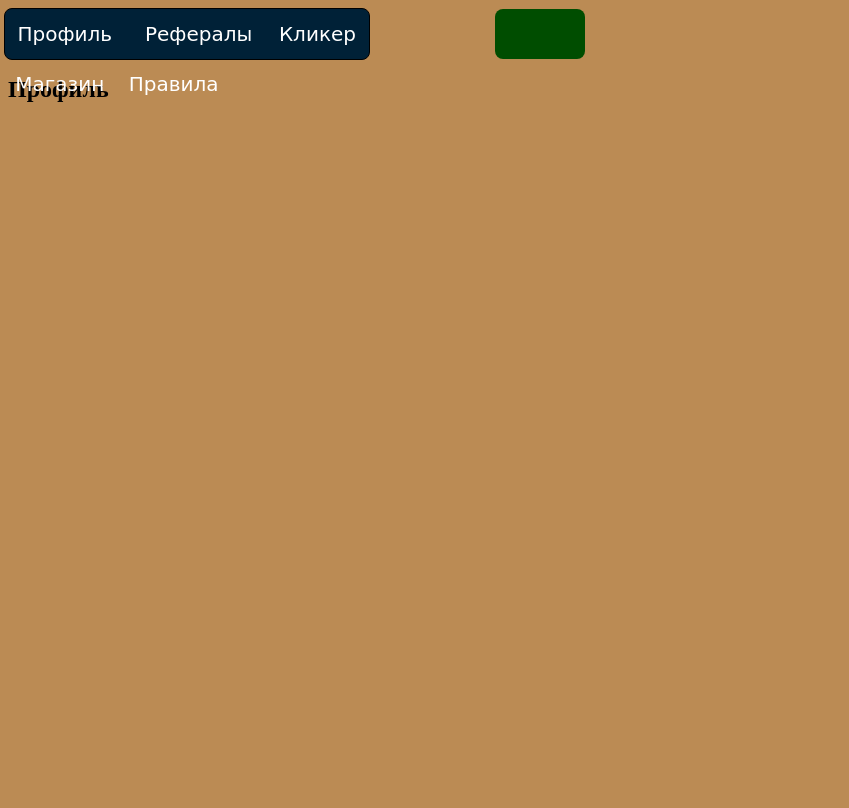
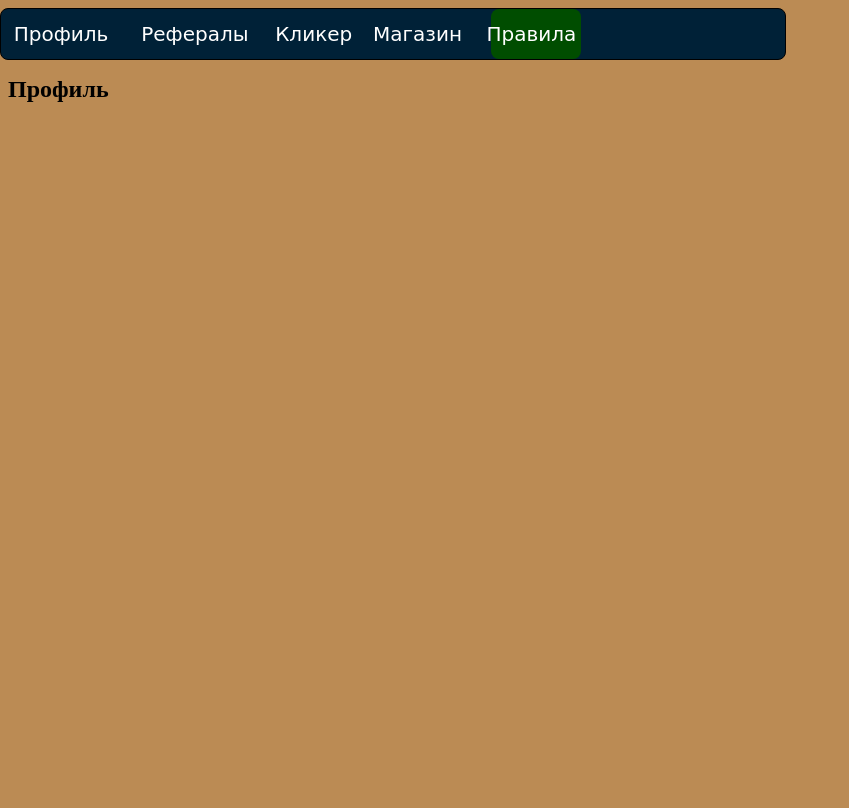
Before and after one commit to Dvutis/dvutis.github.io, a PHP site: page / in a window 1280 px wide. Shown: the whole page, without its empty margins (0-849 px from the left). Before the commit the page ends 102 px from the top, so only its background shows below. Run offline with PHP 8.4, Linux system fonts and the light colour scheme.

Commit message:
Update main.css

```diff
--- a/dlicker/main.css
+++ b/dlicker/main.css
@@ -3,10 +3,6 @@ html{height: 100%;}
 body {position:relative; min-height: 100%;}
 .container{padding-bottom:5rem;}
 footer{position:absolute; bottom: 0; left: 0; right: 0;}
-
-body {
-  position: fixed;
-}
 
 nav {
   right: 19.55%;
```
